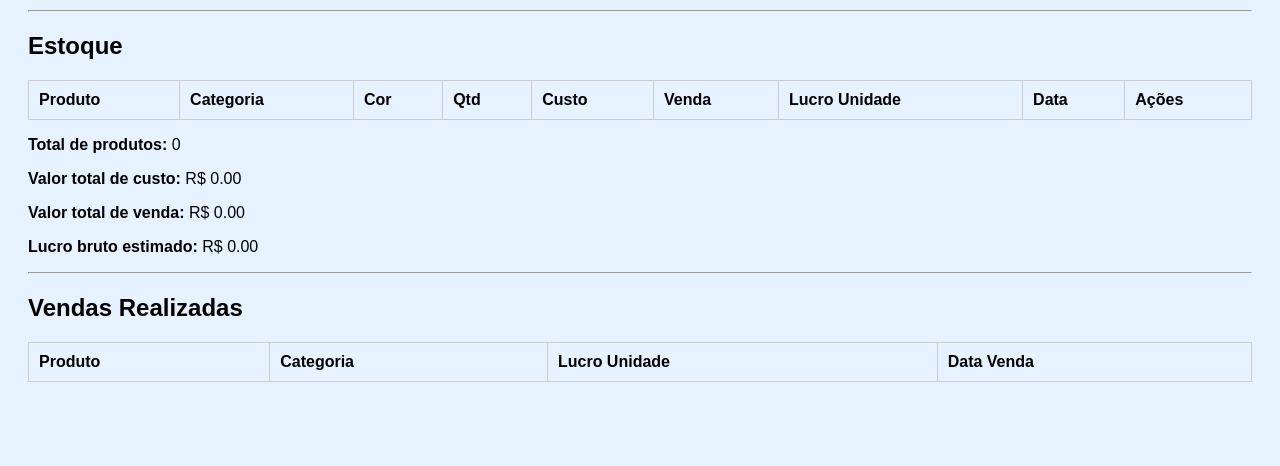
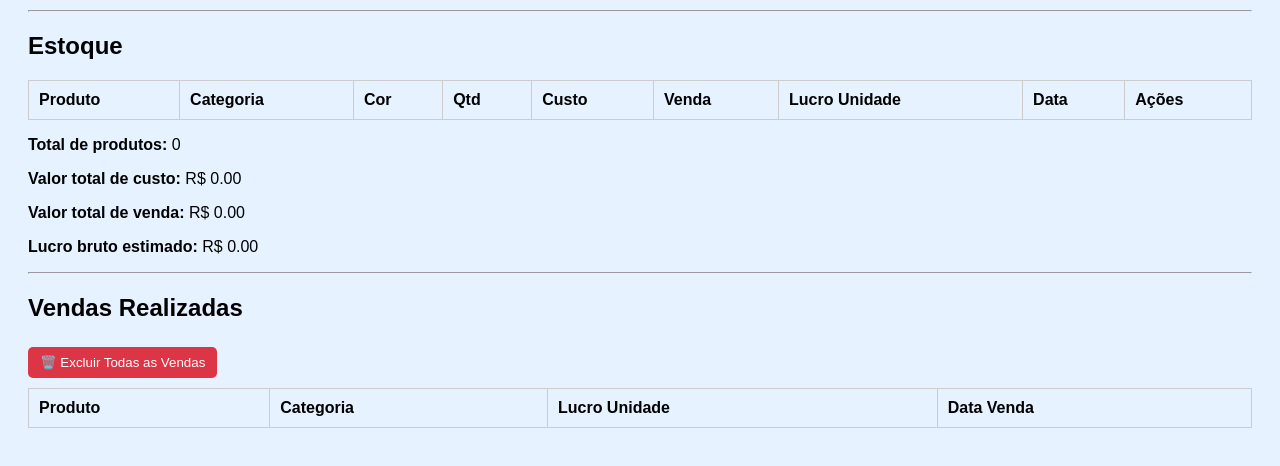
Before and after one commit to willysant/WillyImports-Estoque, a plain HTML site: page index.html in a window 1280 px wide. Shown: the part 154-620 px from the top of the page. Drawn offline with Linux system fonts and the light colour scheme.

Commit message:
Update index.html

```diff
--- a/index.html
+++ b/index.html
@@ -122,6 +122,9 @@
   <hr/>
 
   <h2>Vendas Realizadas</h2>
+<button id="clear-sales" style="background-color: #dc3545; color: #fff; border: none; padding: 8px 12px; border-radius: 5px; cursor: pointer; margin-bottom: 10px;">
+  🗑️ Excluir Todas as Vendas
+</button>
   <table id="sales">
     <thead>
       <tr>
```
